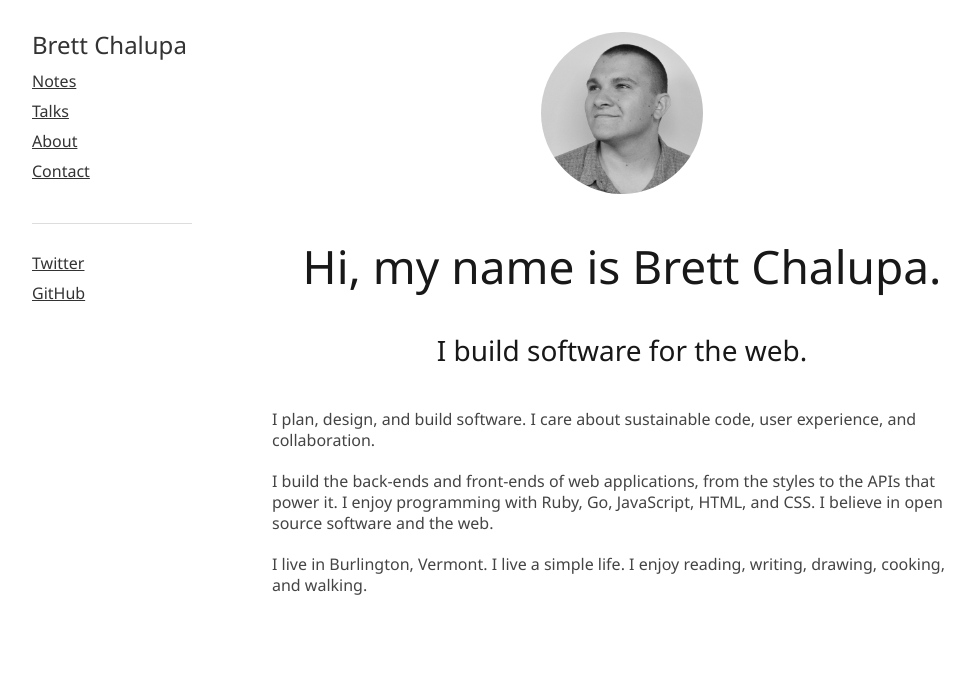
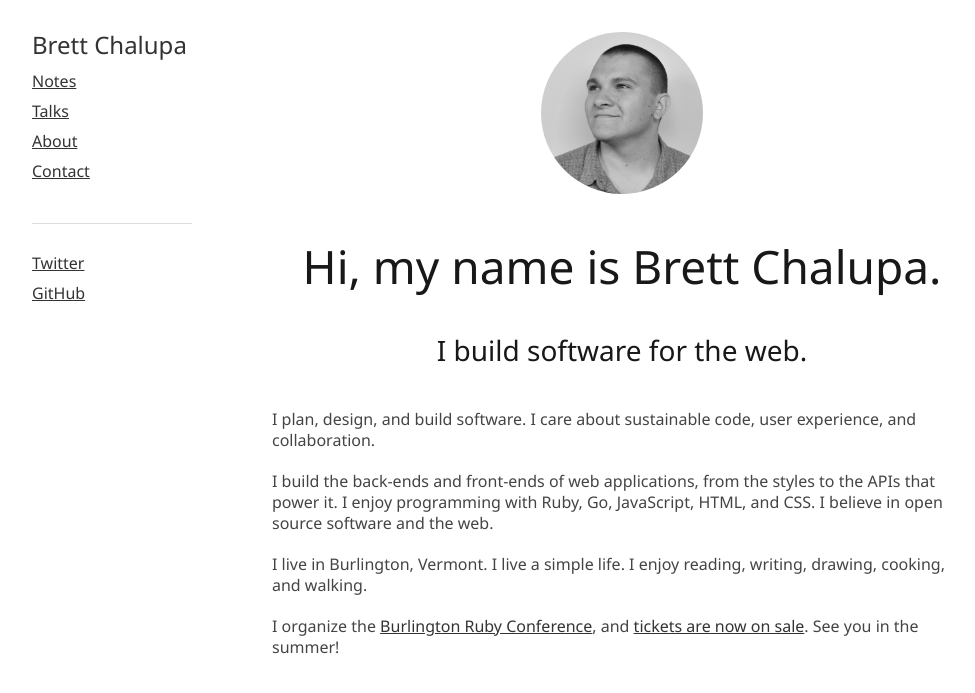
Before and after one commit to brettchalupa/brettchalupa.github.io, a Jekyll site: the page built from index.html, in a window 1280 px wide. Shown: the top 693 px of the page, without its empty margins (138-1113 px from the left). Built offline with Jekyll 4.4.1, drawn with Linux system fonts in a browser that asks for light colours; Markdown is read by kramdown in place of the engine named in the settings.

Commit message:
Add 2015 conference info to the home page
Hooray!

```diff
--- a/index.html
+++ b/index.html
@@ -22,5 +22,12 @@ title: Brett Chalupa
 
     <p>I live in Burlington, Vermont. I live a simple life. I enjoy reading,
     writing, drawing, cooking, and walking.</p>
+
+    <p>I organize the <a
+       href='http://www.burlingtonrubyconference.com/'>Burlington Ruby
+      Conference</a>, and <a
+       href='https://ti.to/burlington-ruby/2015-burlington-ruby-conference'>tickets
+       are now on sale</a>. See you in the
+    summer!</p>
   </div>
 </div>
```
